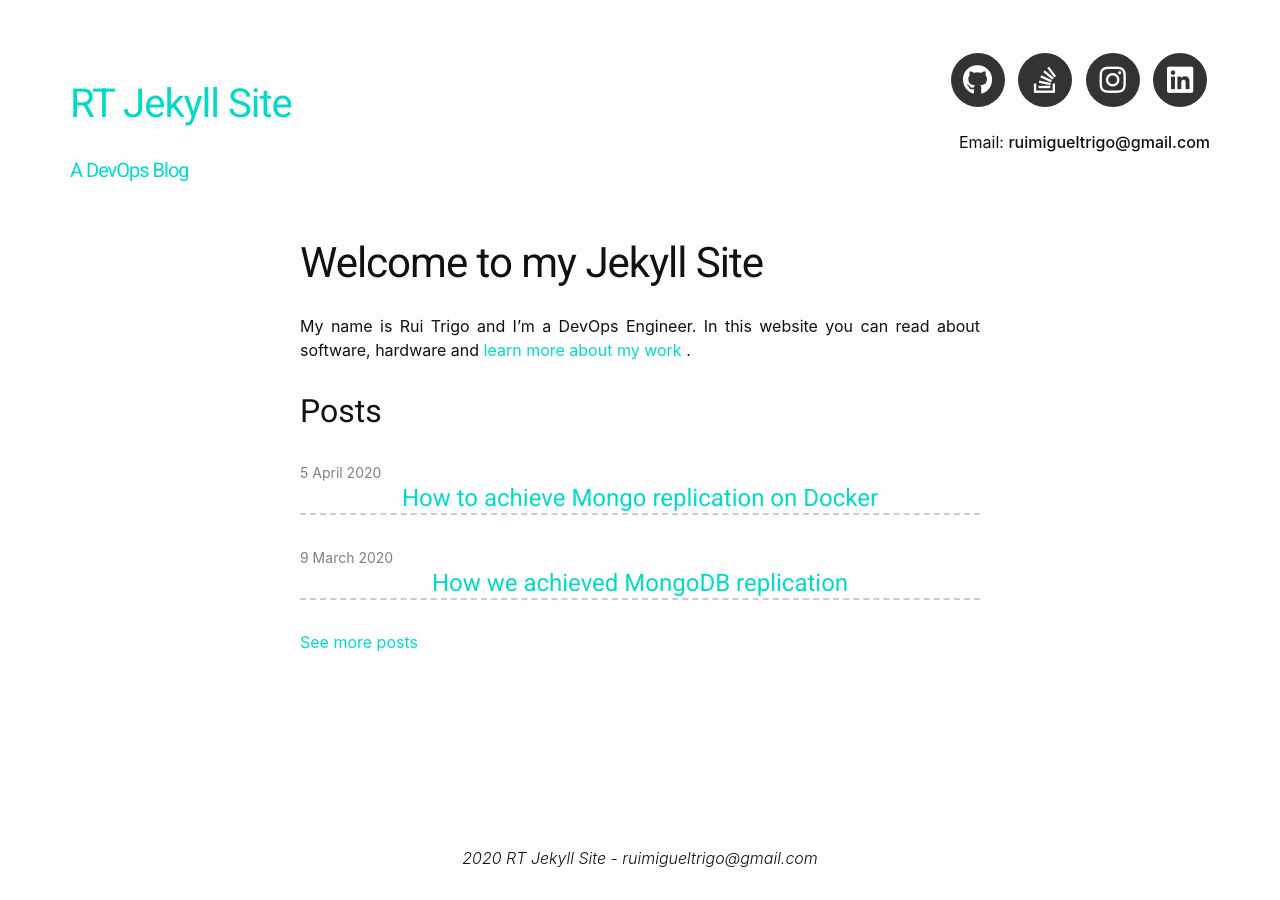
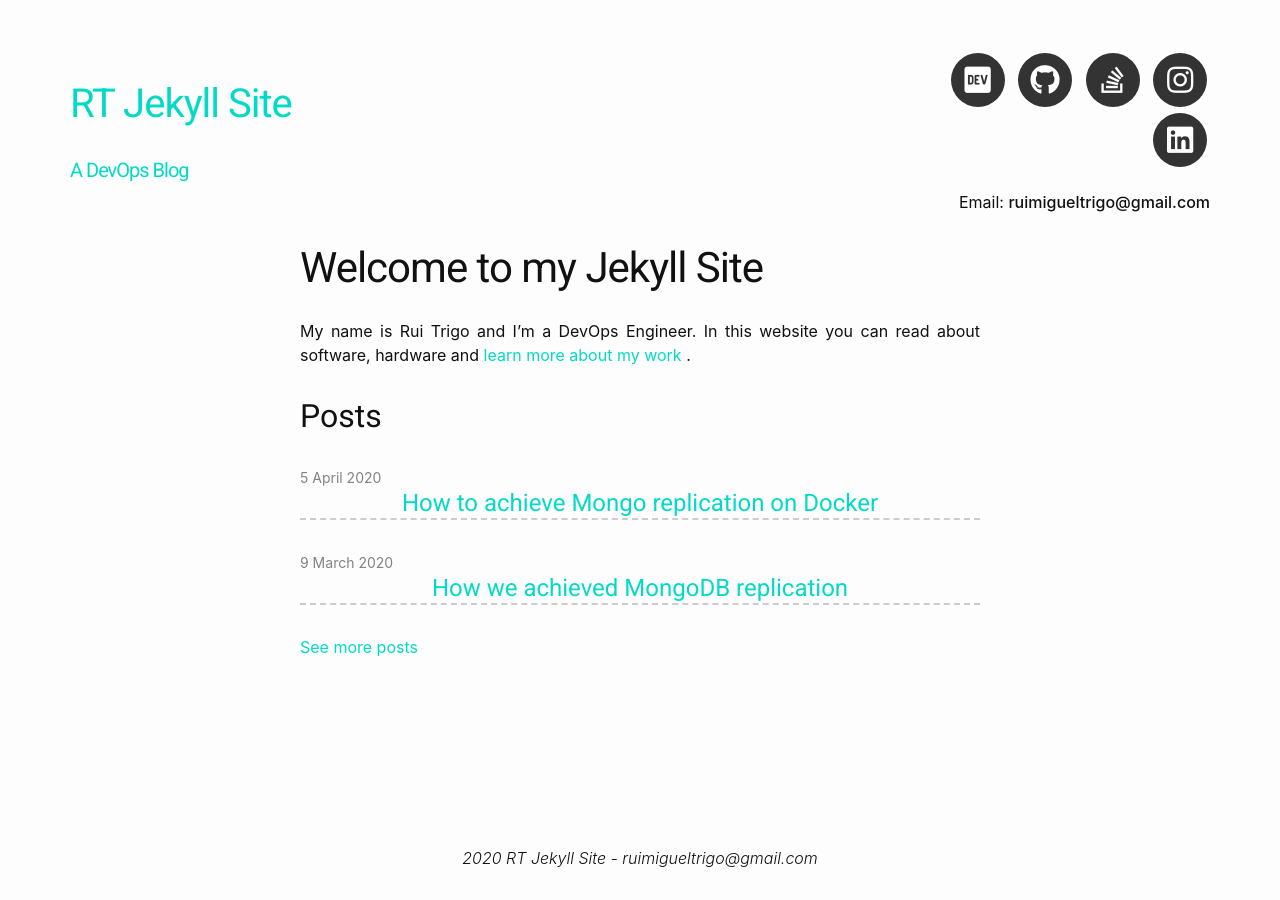
Before and after one commit to r-trigo/jekyll-blog, a Jekyll site: the page built from index.markdown, in a window 1280 px wide. Built offline with Jekyll 4.4.1, drawn with Linux system fonts in a browser that asks for light colours; nearby versions of some CDN libraries.

Commit message:
feat(links): add dev.to profile badge

```diff
--- a/_config.yml
+++ b/_config.yml
@@ -6,12 +6,13 @@ email: ruimigueltrigo@gmail.com
 description: >-
   Welcome to RT Jekyll Site. Here you can find my writing work as well as professional info about me.
 
+dev_username: rtrigo
 github_username:  r-trigo
 instagram_username: ru1tr1go
 linkedin_username:  r-trigo
 stackoverflow_username: "6460173"
 
-baseurl: "/rt-jekyll-site/"
+#baseurl: "/rt-jekyll-site/"
 #url: "r-trigo.github.io"
 
 # About Section
--- a/_includes/header.html
+++ b/_includes/header.html
@@ -6,6 +6,13 @@
     </div>
     <div class="col-xs-12 col-sm-6 col-md-6 col-lg-4 header-right">
       <ul class="icons no-print">
+        {%- if site.dev_username -%}
+          <li>
+            <a target="_blank" href="https://dev.to/{{ site.dev_username| cgi_escape | escape }}"  class="button button--sacnite button--round-l">
+              <i class="fab fa-dev" title="DEV link"></i>
+            </a>
+          </li>
+        {%- endif -%}
         {%- if site.dribbble_username -%}
           <li>
             <a target="_blank" href="https://dribbble.com/{{ site.dribbble_username| cgi_escape | escape }}" class="button button--sacnite button--round-l">
```
